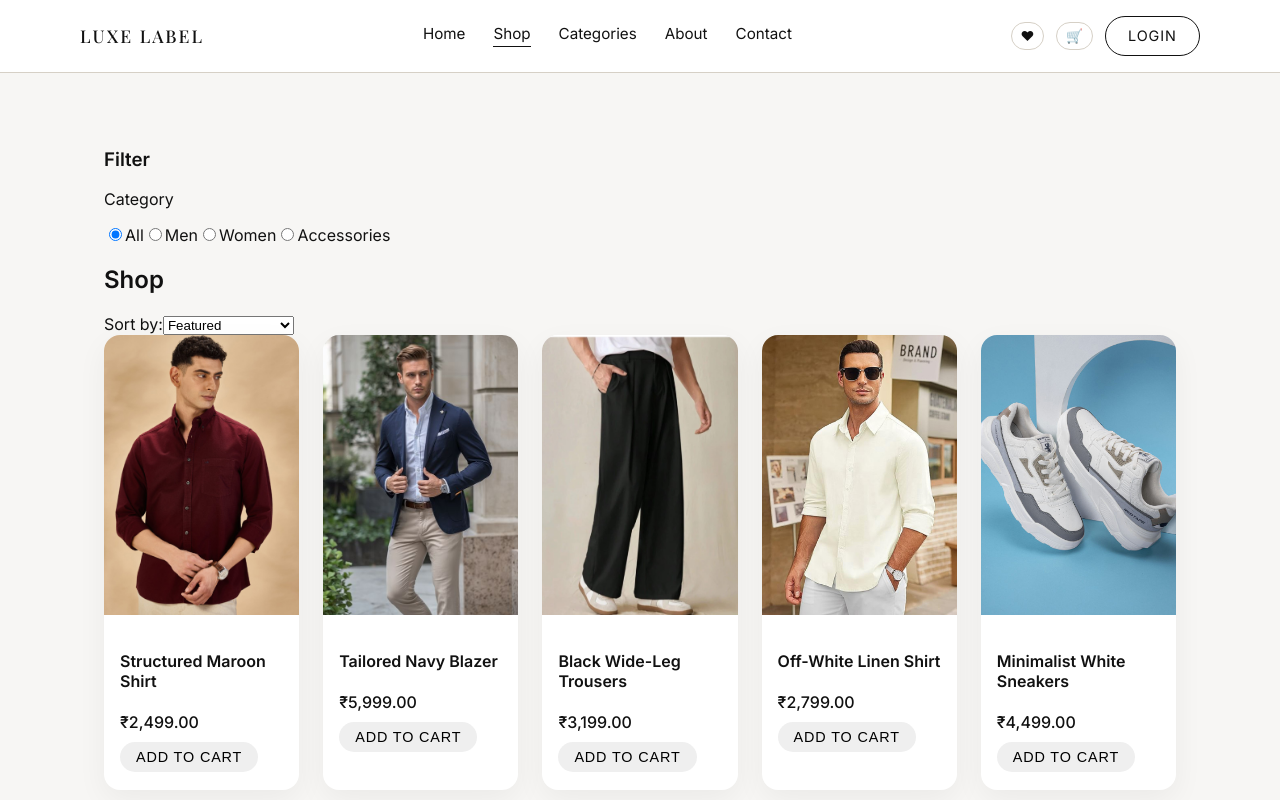
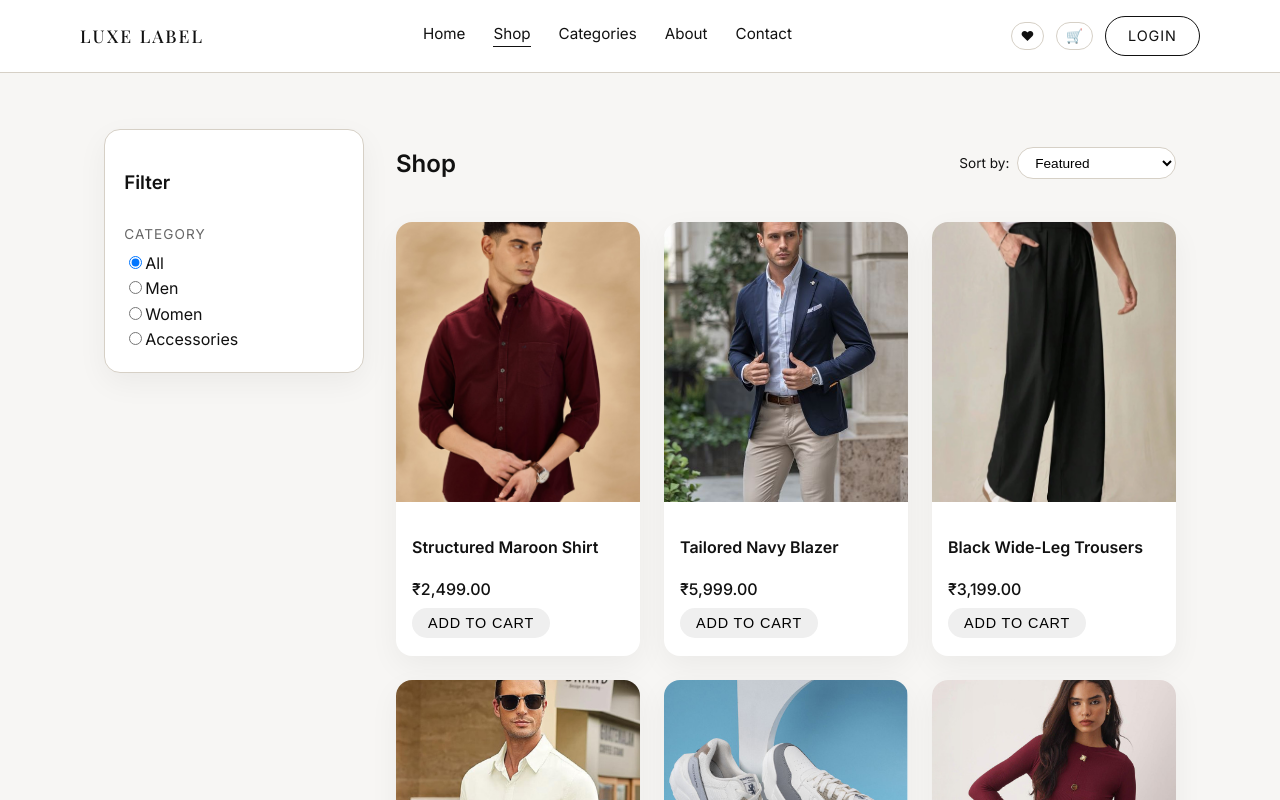
Before and after one commit to Khushii-24/Ecommerce-app, a React (Vite) app: page /shop in a window 1280 px wide. Shown: the top 800 px of the page. Built offline with nearby package versions, Linux system fonts and the light colour scheme.

Commit message:
Add styles for shop layout and filters

```diff
--- a/src/index.css
+++ b/src/index.css
@@ -459,6 +459,75 @@ textarea {
   box-shadow: var(--shadow-soft);
 }
 
+/*Shop*/
+.shop-layout {
+  display: grid;
+  grid-template-columns: 260px minmax(0, 1fr);
+  gap: 2rem;
+}
+
+.shop-filters {
+  background: #ffffff;
+  border-radius: 16px;
+  padding: 1.4rem 1.2rem;
+  border: 1px solid var(--border);
+  box-shadow: var(--shadow-soft);
+  align-self: flex-start;
+}
+
+.filter-group {
+  margin-top: 1rem;
+  display: flex;
+  flex-direction: column;
+  gap: 0.35rem;
+}
+
+.filter-label {
+  font-size: 0.85rem;
+  text-transform: uppercase;
+  letter-spacing: 0.08em;
+  color: #666;
+  margin-bottom: 0.3rem;
+}
+
+.shop-main {
+  display: flex;
+  flex-direction: column;
+  gap: 1.5rem;
+}
+
+.shop-toolbar {
+  display: flex;
+  justify-content: space-between;
+  align-items: center;
+}
+
+.shop-sort {
+  display: flex;
+  align-items: center;
+  gap: 0.5rem;
+  font-size: 0.85rem;
+}
+
+.shop-sort select {
+  border-radius: 999px;
+  border: 1px solid var(--border);
+  padding: 0.4rem 0.8rem;
+  background: #ffffff;
+  font-size: 0.85rem;
+}
+
+@media (max-width: 900px) {
+  .shop-layout {
+    grid-template-columns: 1fr;
+  }
+
+  .shop-filters {
+    order: 2;
+  }
+}
+
+
 /* Footer */
 .site-footer {
   border-top: 1px solid var(--border);
```
